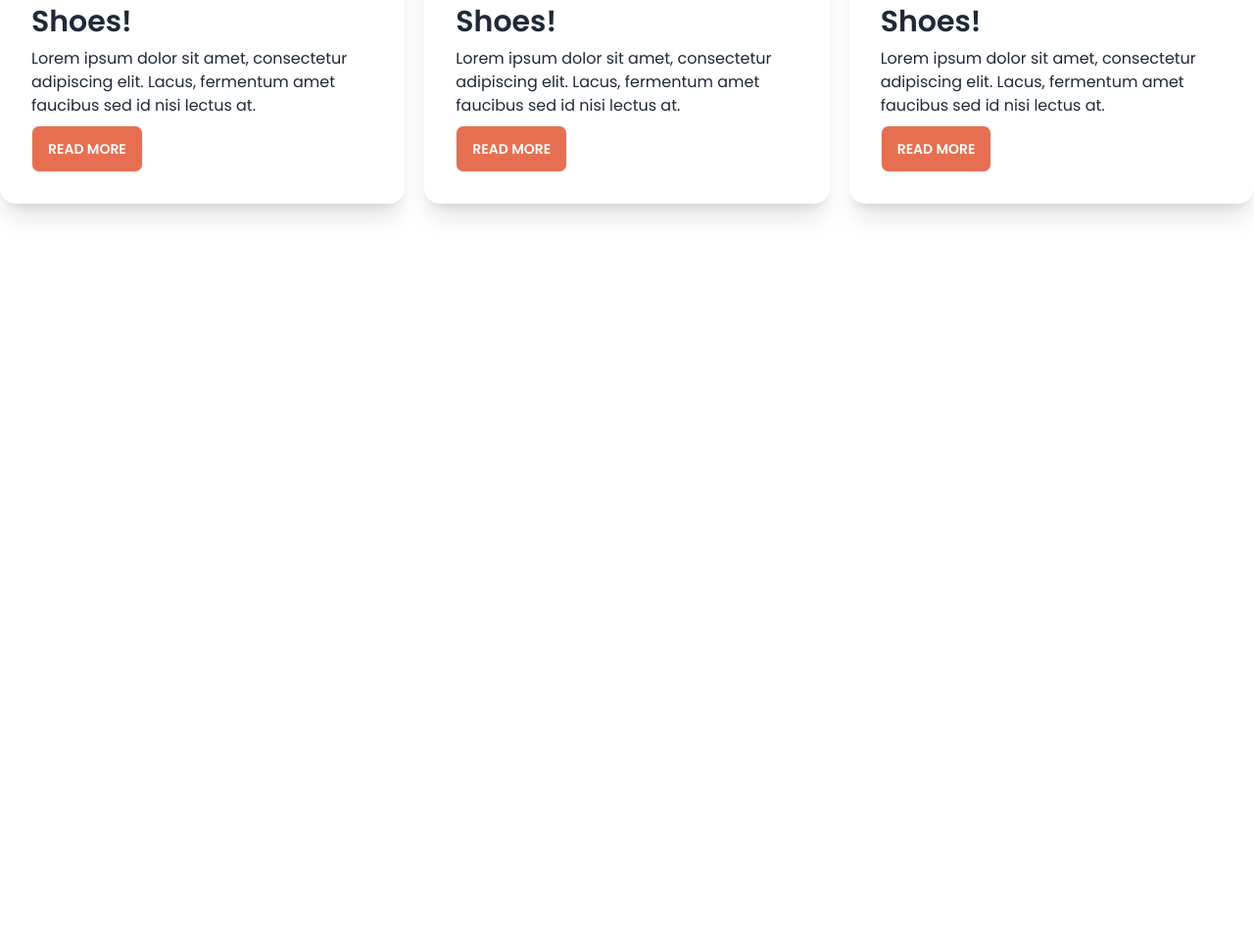
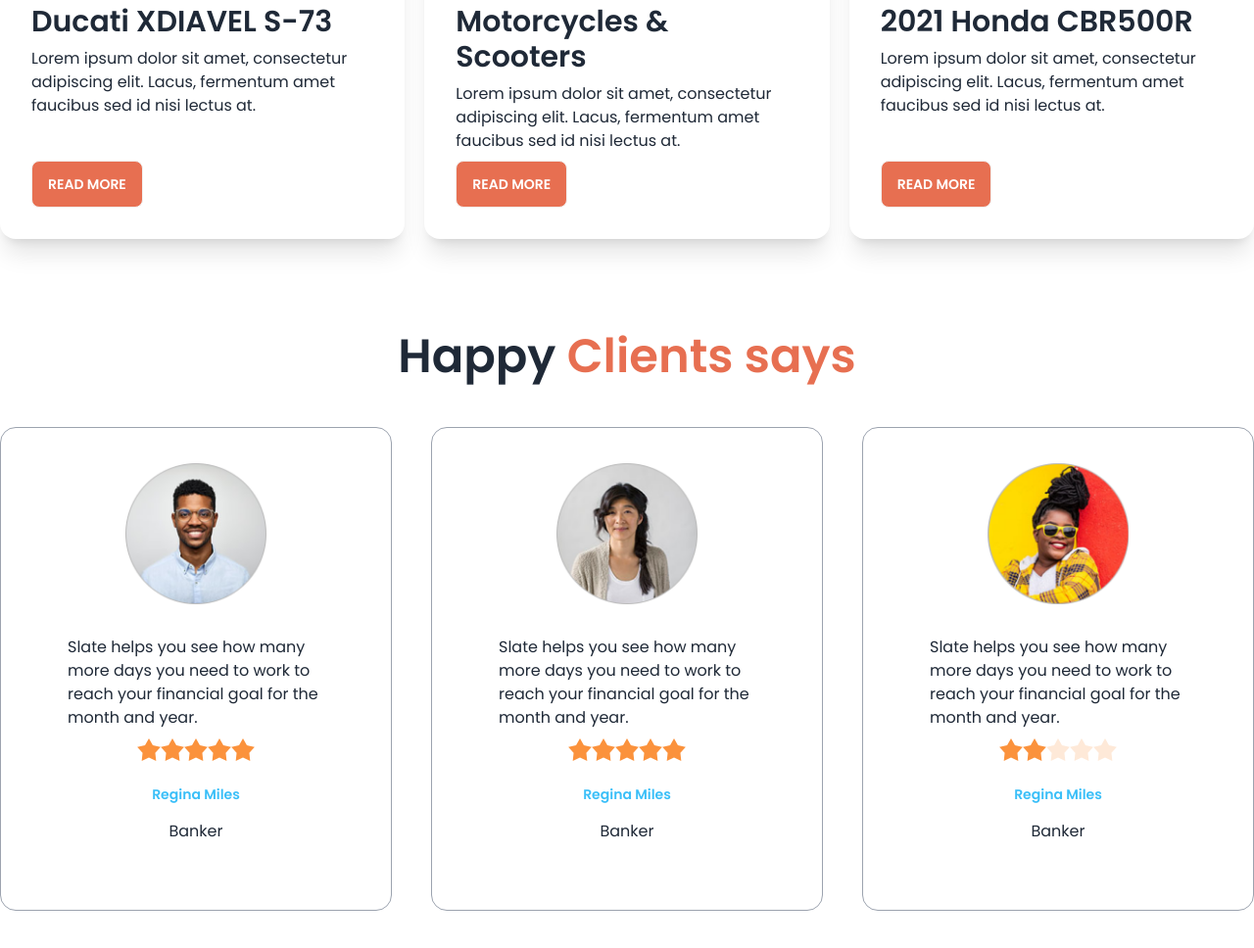
Before and after one commit to khandaker-nobinoor-islam/biker_zone_website, a plain HTML site: page index.html in a window 1280 px wide. Shown: the part 1098-2066 px from the top of the page at 98% size. Before the commit the page ends 1402 px from the top, so only its background shows below. Drawn offline with nearby package versions, Linux system fonts and the light colour scheme.

Commit message:
added happy clients section

```diff
--- a/index.html
+++ b/index.html
@@ -151,7 +151,7 @@
           <div class="card bg-base-100 shadow-xl">
             <figure><img src="/images/others/latest1.png" alt="latest" /></figure>
             <div class="card-body">
-              <h2 class="card-title text-3xl">Shoes!</h2>
+              <h2 class="card-title text-3xl">Ducati XDIAVEL S-73</h2>
               <p>Lorem ipsum dolor sit amet, consectetur adipiscing elit. Lacus, fermentum amet faucibus sed id nisi lectus at.</p>
               <div class="card-actions">
                 <button class="btn text-white bg-bike-primary">Read More</button>
@@ -162,7 +162,7 @@
           <div class="card bg-base-100 shadow-xl">
             <figure><img src="/images/others/latest2.png" alt="latest" /></figure>
             <div class="card-body">
-              <h2 class="card-title text-3xl">Shoes!</h2>
+              <h2 class="card-title text-3xl">Motorcycles & Scooters</h2>
               <p>Lorem ipsum dolor sit amet, consectetur adipiscing elit. Lacus, fermentum amet faucibus sed id nisi lectus at.</p>
               <div class="card-actions">
                 <button class="btn text-white bg-bike-primary">Read More</button>
@@ -173,10 +173,80 @@
           <div class="card bg-base-100 shadow-xl">
             <figure><img src="/images/others/latest3.png" alt="latest" /></figure>
             <div class="card-body">
-              <h2 class="card-title text-3xl">Shoes!</h2>
+              <h2 class="card-title text-3xl">2021 Honda CBR500R</h2>
               <p>Lorem ipsum dolor sit amet, consectetur adipiscing elit. Lacus, fermentum amet faucibus sed id nisi lectus at.</p>
               <div class="card-actions">
                 <button class="btn text-white bg-bike-primary">Read More</button>
+              </div>
+            </div>
+          </div>
+        </div>
+      </section>
+
+      <!-- happy clients -->
+      <section class="my-24">
+        <h3 class="text-5xl mb-12 font-semibold text-center">Happy <span class="text-bike-primary">Clients says</span></h3>
+        <div class="grid gap-10 grid-cols-1 md:grid-cols-2 lg:grid-cols-3">
+          <!-- first review -->
+          <div class="card bg-base-100 p-9 border border-gray-400">
+            <figure><img class="w-36" src="/images/others/user-1.png" alt="user" /></figure>
+            <div class="card-body">
+              <p>Slate helps you see how
+                many more days you need
+                to work to reach your financial
+                goal for the month and year.</p>
+                <div class="rating justify-center">
+                  <input type="radio" name="rating-2" class="mask mask-star-2 bg-orange-400" />
+                  <input type="radio" name="rating-2" class="mask mask-star-2 bg-orange-400" checked />
+                  <input type="radio" name="rating-2" class="mask mask-star-2 bg-orange-400" />
+                  <input type="radio" name="rating-2" class="mask mask-star-2 bg-orange-400" />
+                  <input type="radio" name="rating-2" class="mask mask-star-2 bg-orange-400" />
+                </div>
+              <div class="text-center space-y-4 mt-4">
+                <h4 class="text-sm font-semibold text-info mb-2">Regina Miles</h4>
+                <p>Banker</p>
+              </div>
+            </div>
+          </div>
+          <!-- second review -->
+          <div class="card bg-base-100 p-9 border border-gray-400">
+            <figure><img class="w-36" src="/images/others/user-2.png" alt="user" /></figure>
+            <div class="card-body">
+              <p>Slate helps you see how
+                many more days you need
+                to work to reach your financial
+                goal for the month and year.</p>
+                <div class="rating justify-center">
+                  <input type="radio" name="rating-2" class="mask mask-star-2 bg-orange-400" />
+                  <input type="radio" name="rating-2" class="mask mask-star-2 bg-orange-400" checked />
+                  <input type="radio" name="rating-2" class="mask mask-star-2 bg-orange-400" />
+                  <input type="radio" name="rating-2" class="mask mask-star-2 bg-orange-400" />
+                  <input type="radio" name="rating-2" class="mask mask-star-2 bg-orange-400" />
+                </div>
+              <div class="text-center space-y-4 mt-4">
+                <h4 class="text-sm font-semibold text-info mb-2">Regina Miles</h4>
+                <p>Banker</p>
+              </div>
+            </div>
+          </div>
+          <!-- third review -->
+          <div class="card bg-base-100 p-9 border border-gray-400">
+            <figure><img class="w-36" src="/images/others/user-3.png" alt="user" /></figure>
+            <div class="card-body">
+              <p>Slate helps you see how
+                many more days you need
+                to work to reach your financial
+                goal for the month and year.</p>
+                <div class="rating justify-center">
+                  <input type="radio" name="rating-2" class="mask mask-star-2 bg-orange-400" />
+                  <input type="radio" name="rating-2" class="mask mask-star-2 bg-orange-400" checked />
+                  <input type="radio" name="rating-2" class="mask mask-star-2 bg-orange-400" />
+                  <input type="radio" name="rating-2" class="mask mask-star-2 bg-orange-400" />
+                  <input type="radio" name="rating-2" class="mask mask-star-2 bg-orange-400" />
+                </div>
+              <div class="text-center space-y-4 mt-4">
+                <h4 class="text-sm font-semibold text-info mb-2">Regina Miles</h4>
+                <p>Banker</p>
               </div>
             </div>
           </div>
```
